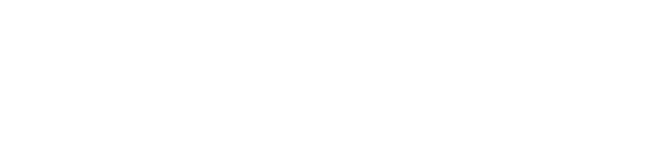
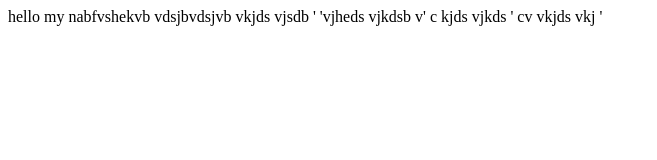
Before and after one commit to Dwarkadhish2005/Devops_class_practice, a plain HTML site: page index.html in a window 1280 px wide. Shown: the whole page, without its empty margins (0-657 px from the left). Drawn offline with Linux system fonts and the light colour scheme.

Commit message:
Updates project files

```diff
--- a/index.html
+++ b/index.html
@@ -5,7 +5,12 @@
     <meta name="viewport" content="width=device-width, initial-scale=1.0">
     <title>Document</title>
 </head>
-<body>
+<body>hello my nabfvshekvb
+    vdsjbvdsjvb
+    vkjds vjsdb '
+    'vjheds vjkdsb v'
+    c kjds vjkds '
+    cv vkjds vkj '
 
 </body>
 </html>
```
